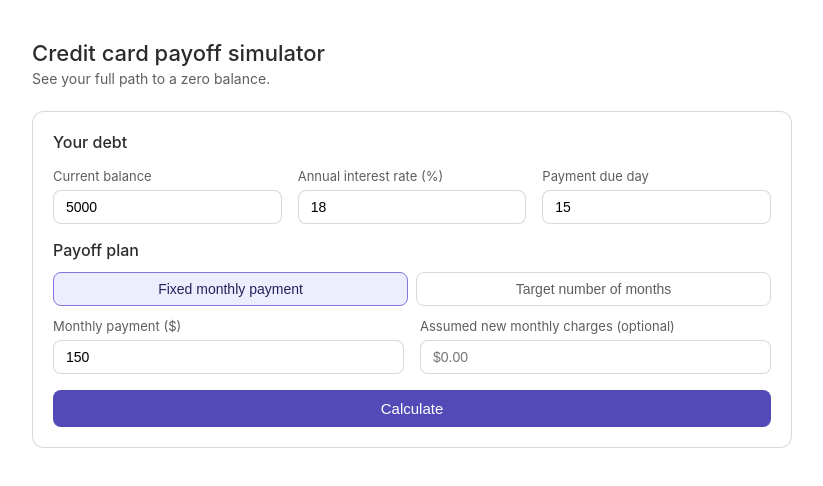
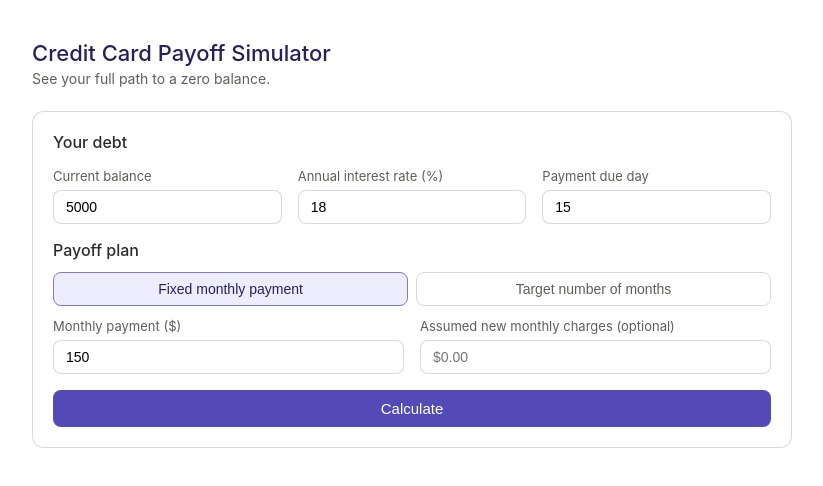
Before and after one commit to winsomemundy/credit-card-payoff-sim, a React (Vite) app: page / in a window 1280 px wide. Shown: the top 486 px of the page, without its empty margins (228-1051 px from the left). Built offline with nearby package versions, Linux system fonts and the light colour scheme.

Commit message:
style: title-case header, set color to purple 900

```diff
--- a/src/App.tsx
+++ b/src/App.tsx
@@ -34,8 +34,8 @@ export default function App() {
     }}>
       {/* Header */}
       <div style={{ marginBottom: '1.5rem' }}>
-        <h3 style={{ fontSize: 22, fontWeight: 500, margin: '0 0 4px', color: '#2C2C2A' }}>
-          Credit card payoff simulator
+        <h3 style={{ fontSize: 22, fontWeight: 500, margin: '0 0 4px', color: '#26215C' }}>
+          Credit Card Payoff Simulator
         </h3>
         <p style={{ fontSize: 14, color: '#5F5E5A', margin: 0 }}>
           See your full path to a zero balance.
```
